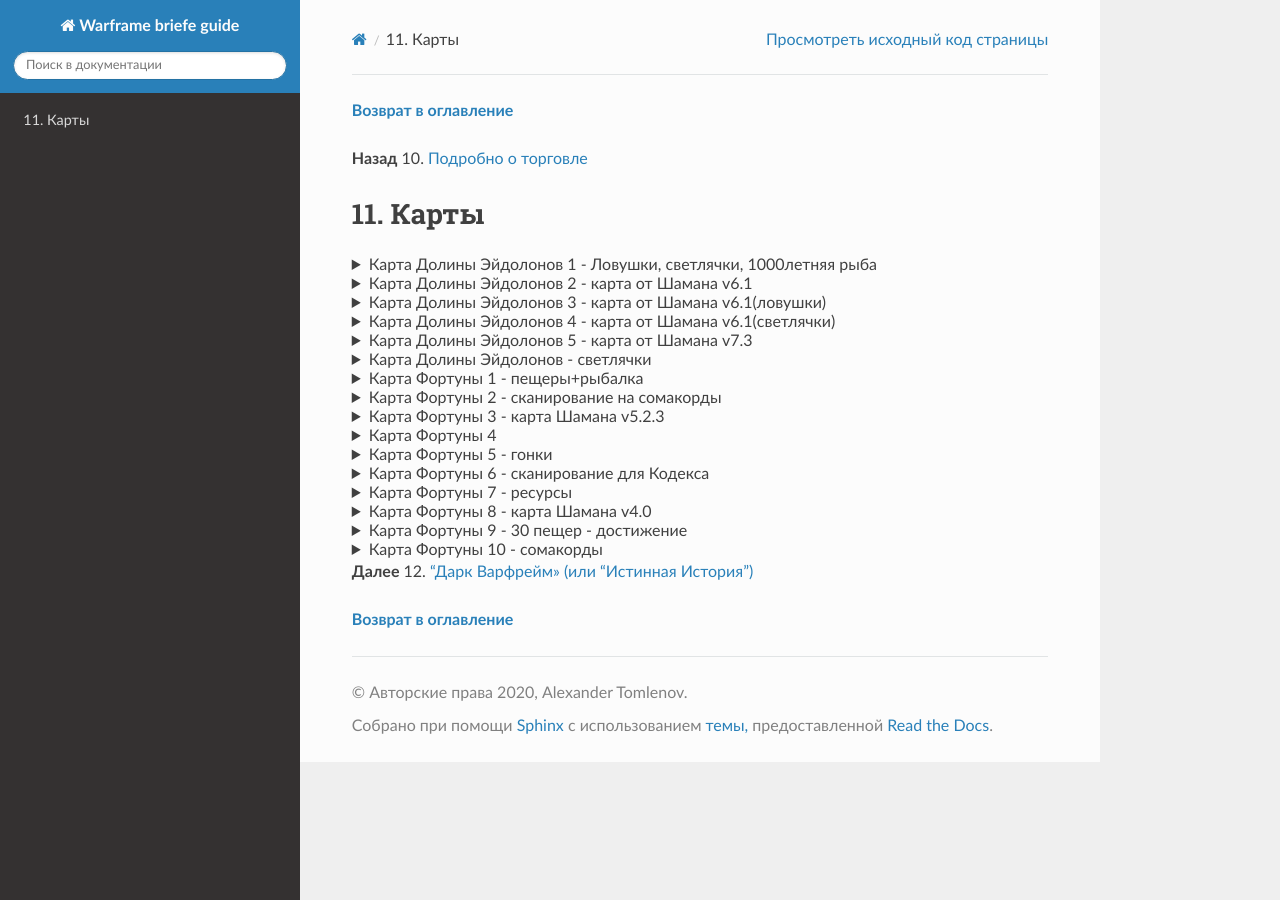
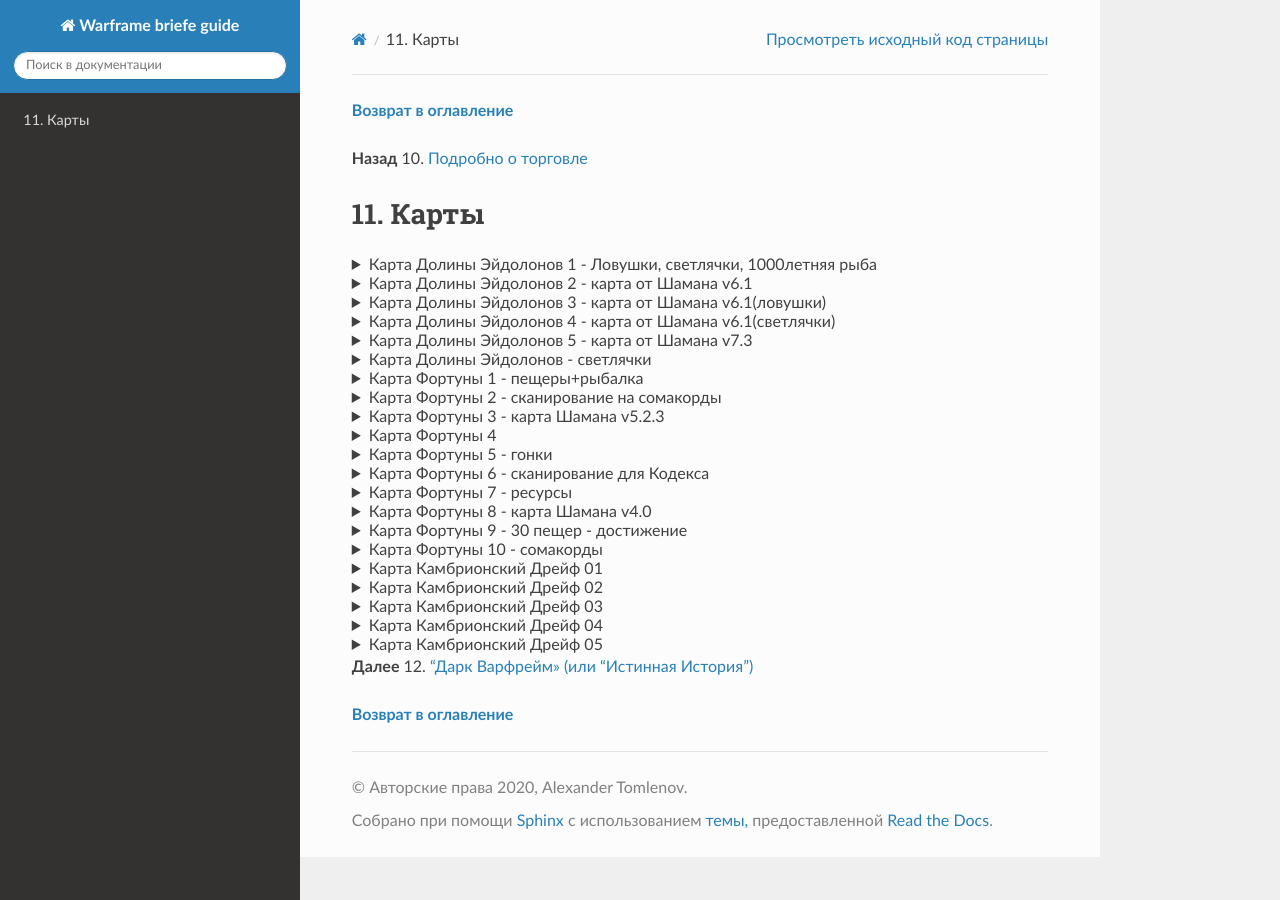
Before and after one commit to crackedmind/warframe-brief-guide, a Sphinx documentation site: the page built from source/11.md, in a window 1280 px wide. Built offline with Sphinx 7.4.7 and the Read the Docs theme 2.0.0, drawn with Linux system fonts in a browser that asks for light colours.

Commit message:
Добавил карты и поправил 11 пункт

```diff
--- a/source/11.md
+++ b/source/11.md
@@ -118,6 +118,42 @@
 
 </details>
 
+<details>
+  <summary> Карта Камбрионский Дрейф 01</summary>
+
+![Карта 18](maps\Map_Heart_of_Deimos 01.jpg  "Карта Деймоса 1")
+
+</details>
+
+<details>
+  <summary> Карта Камбрионский Дрейф 02</summary>
+
+![Карта 19](maps\Map_Heart_of_Deimos 02.jpg  "Карта Деймоса 2")
+
+</details>
+
+<details>
+  <summary> Карта Камбрионский Дрейф 03</summary>
+
+![Карта 20](maps\Map_Heart_of_Deimos 01.png  "Карта Деймоса 3")
+
+</details>
+
+<details>
+  <summary> Карта Камбрионский Дрейф 04</summary>
+
+![Карта 21](maps\Map_Heart_of_Deimos 04.jpg  "Карта Деймоса 4")
+
+</details>
+
+<details>
+  <summary> Карта Камбрионский Дрейф 05</summary>
+
+![Карта 21](maps\Map_Heart_of_Deimos 05+.jpg  "Карта Деймоса 5")
+
+</details>
+
+
 **Далее** 12. [“Дарк Варфрейм" (или “Истинная История”)](12.md)
 
 **[Возврат в оглавление](index.md)**
```
Also changed, not shown: source/maps/Map_Heart_of_Deimos 01.jpg (added), source/maps/Map_Heart_of_Deimos 02.jpg (added), source/maps/Map_Heart_of_Deimos 04.jpg (added), 2 other files.
